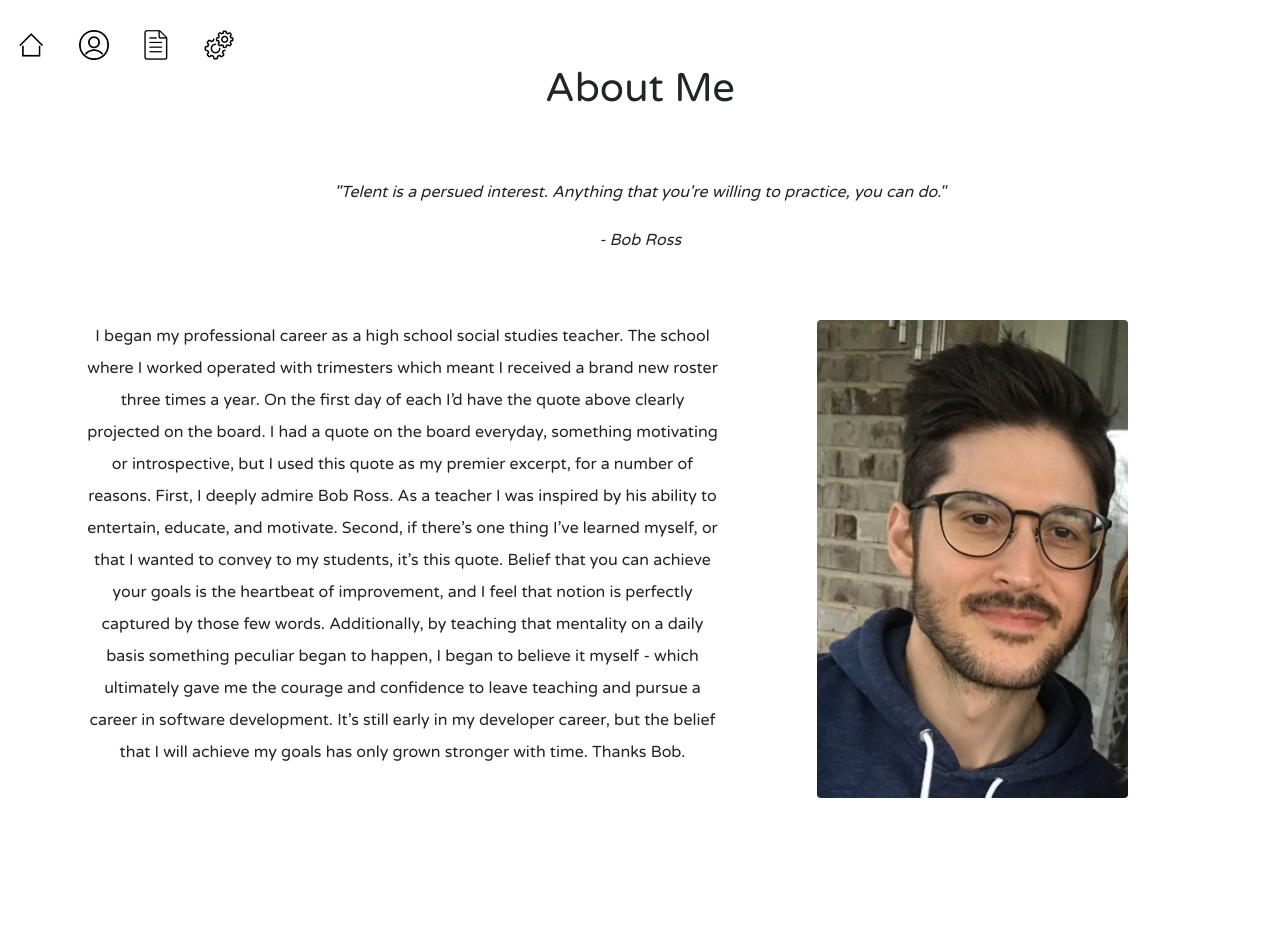
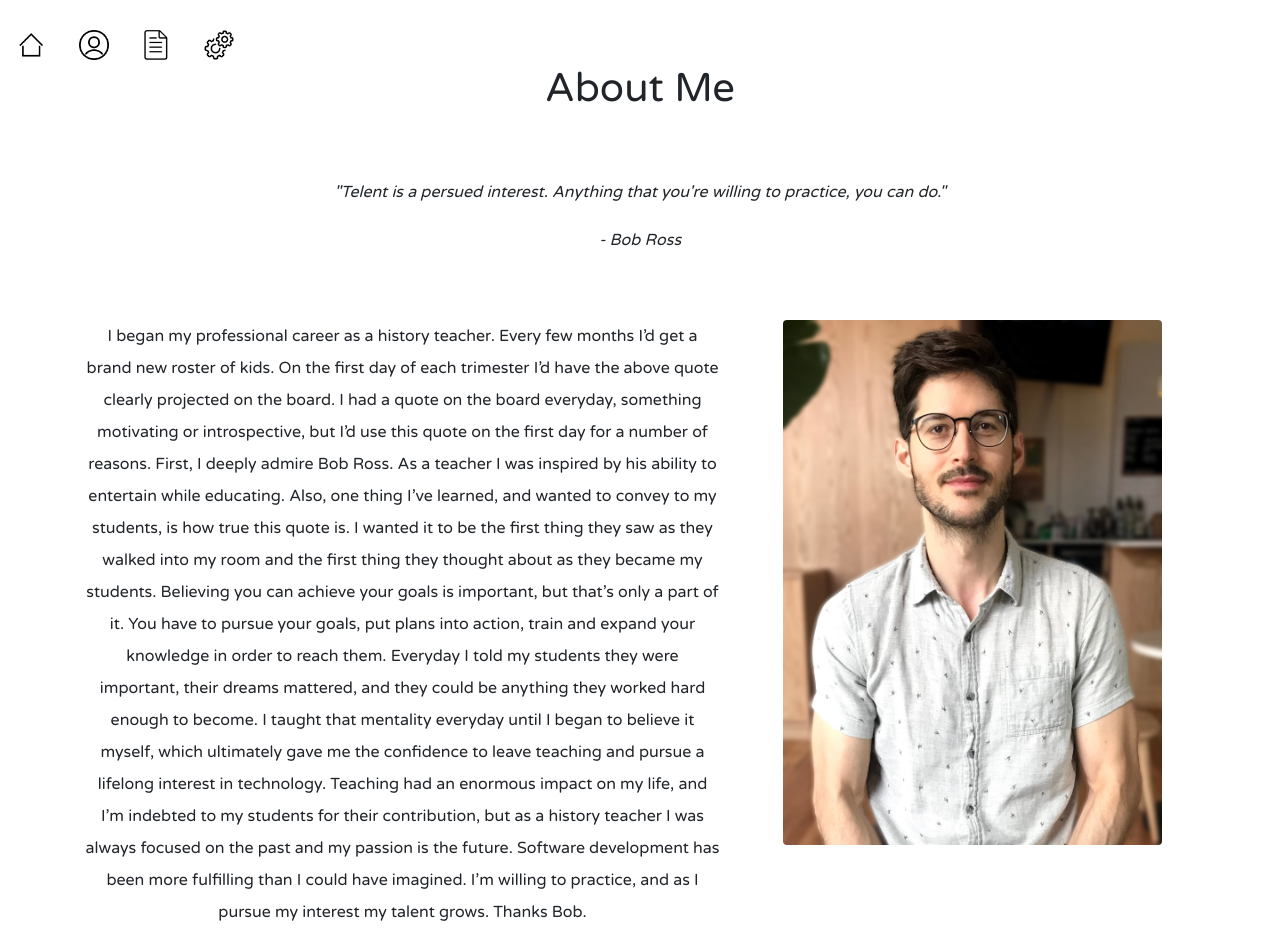
Before and after one commit to ZechariahMurphy/personal-web-app, a PHP site: page /about_me.html in a window 1280 px wide. Before the commit the page ends 798 px from the top, so only its background shows below. Run offline with PHP 8.4, Linux system fonts and the light colour scheme.

Commit message:
first commit to new url

```diff
--- a/about_me.html
+++ b/about_me.html
@@ -1,5 +1,6 @@
 <!DOCTYPE html>
 <html lang="en">
+
 <head>
     <title>About Me</title>
 
@@ -7,7 +8,8 @@
 
     <meta name="viewport" content="width=device-width, initial-scale=1.0">
 
-        <link rel="stylesheet" href="https://stackpath.bootstrapcdn.com/bootstrap/4.3.1/css/bootstrap.min.css" integrity="sha384-ggOyR0iXCbMQv3Xipma34MD+dH/1fQ784/j6cY/iJTQUOhcWr7x9JvoRxT2MZw1T" crossorigin="anonymous">
+    <link rel="stylesheet" href="https://stackpath.bootstrapcdn.com/bootstrap/4.3.1/css/bootstrap.min.css"
+        integrity="sha384-ggOyR0iXCbMQv3Xipma34MD+dH/1fQ784/j6cY/iJTQUOhcWr7x9JvoRxT2MZw1T" crossorigin="anonymous">
 
     <link rel="stylesheet" href="/style.css">
 
@@ -39,7 +41,8 @@
     <!-- Quote -->
     <div id="about-me-opening-div">
         <blockquote>
-                <p id="about-me-quote">"Telent is a persued interest. Anything that you're willing to practice, you can do."</p>
+            <p id="about-me-quote">"Telent is a persued interest. Anything that you're willing to practice, you can do."
+            </p>
             <footer>
                 <cite>- Bob Ross</cite>
             </footer>
@@ -52,13 +55,29 @@
 
             <!-- Image -->
             <div class="col-md-5 order-md-2 about-me-col" id="about-me-img-div">
-                    <img src="/images/pic-of-me.jpeg" id="about-me-img" class="rounded" alt="a picture of Zechariah Murphy">
+                <img src="/images/BeFunky-photo.jpg" id="about-me-img" class="rounded"
+                    alt="a picture of Zechariah Murphy, that handsome devil">
             </div>
 
             <!-- Bio -->
             <div class="col-md-7 order-md-1 about-me-col">
-                    <p  id="about-me-text">
-                        I began my professional career as a high school social studies teacher. The school where I worked operated with trimesters which meant I received a brand new roster three times a year. On the first day of each I’d have the quote above clearly projected on the board. I had a quote on the board everyday, something motivating or introspective, but I used this quote as my premier excerpt, for a number of reasons. First, I deeply admire Bob Ross. As a teacher I was inspired by his ability to entertain, educate, and motivate. Second, if there’s one thing I’ve learned myself, or that I wanted to convey to my students, it’s this quote. Belief that you can achieve your goals is the heartbeat of improvement, and I feel that notion is perfectly captured by those few words. Additionally, by teaching that mentality on a daily basis something peculiar began to happen, I began to believe it myself - which ultimately gave me the courage and confidence to leave teaching and pursue a career in software development. It’s still early in my developer career, but the belief that I will achieve my goals has only grown stronger with time. Thanks Bob.
+                <p id="about-me-text">
+                    I began my professional career as a history teacher. Every few months I’d get a brand new roster of
+                    kids. On the first day of each trimester I’d have the above quote clearly projected on the board. I
+                    had a quote on the board everyday, something motivating or introspective, but I’d use this quote on
+                    the first day for a number of reasons. First, I deeply admire Bob Ross. As a teacher I was inspired
+                    by his ability to entertain while educating. Also, one thing I’ve learned, and wanted to convey to
+                    my students, is how true this quote is. I wanted it to be the first thing they saw as they walked
+                    into my room and the first thing they thought about as they became my students. Believing you can
+                    achieve your goals is important, but that’s only a part of it. You have to pursue your goals, put
+                    plans into action, train and expand your knowledge in order to reach them. Everyday I told my
+                    students they were important, their dreams mattered, and they could be anything they worked hard
+                    enough to become. I taught that mentality everyday until I began to believe it myself, which
+                    ultimately gave me the confidence to leave teaching and pursue a lifelong interest in technology.
+                    Teaching had an enormous impact on my life, and I’m indebted to my students for their contribution,
+                    but as a history teacher I was always focused on the past and my passion is the future. Software
+                    development has been more fulfilling than I could have imagined. I’m willing to practice, and as I
+                    pursue my interest my talent grows. Thanks Bob.
                 </p>
             </div>
 
@@ -67,4 +86,5 @@
     </div>
 
 </body>
+
 </html>
--- a/style.css
+++ b/style.css
@@ -120,7 +120,7 @@ blockquote {
 }
 
 #about-me-img {
-    width: 70%;
+    width: 85%;
     height: auto;
 }
 
```
Also changed, not shown: index.html (+8 -2 lines), resume.html (+14 -10 lines), images/BeFunky-photo.jpg (added), 1 other file. Lines whose indentation alone changed are shown as unchanged.
